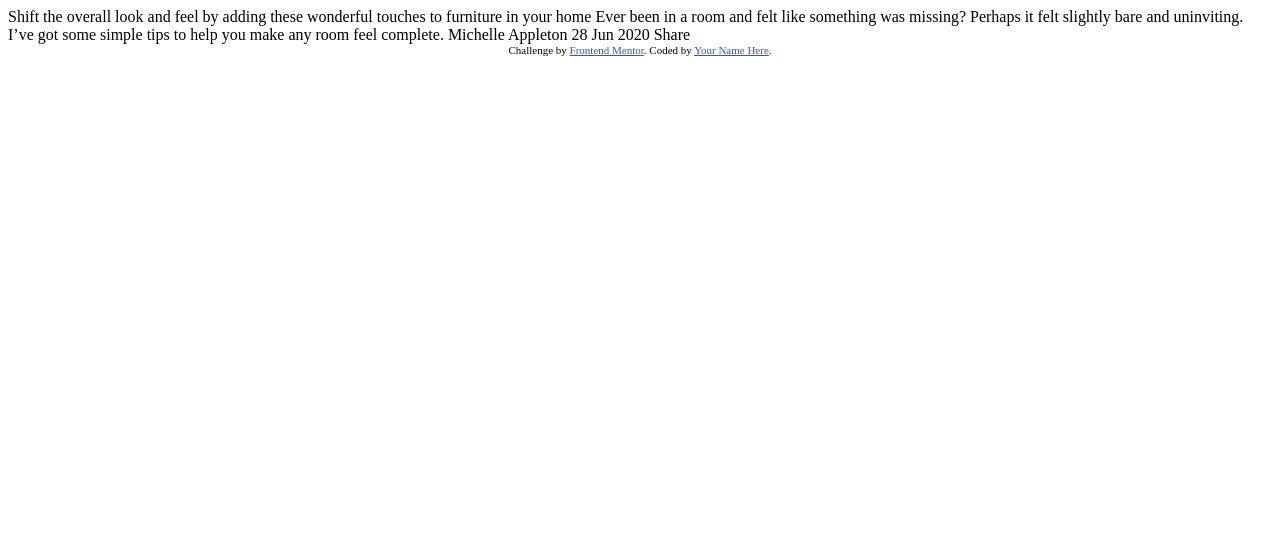
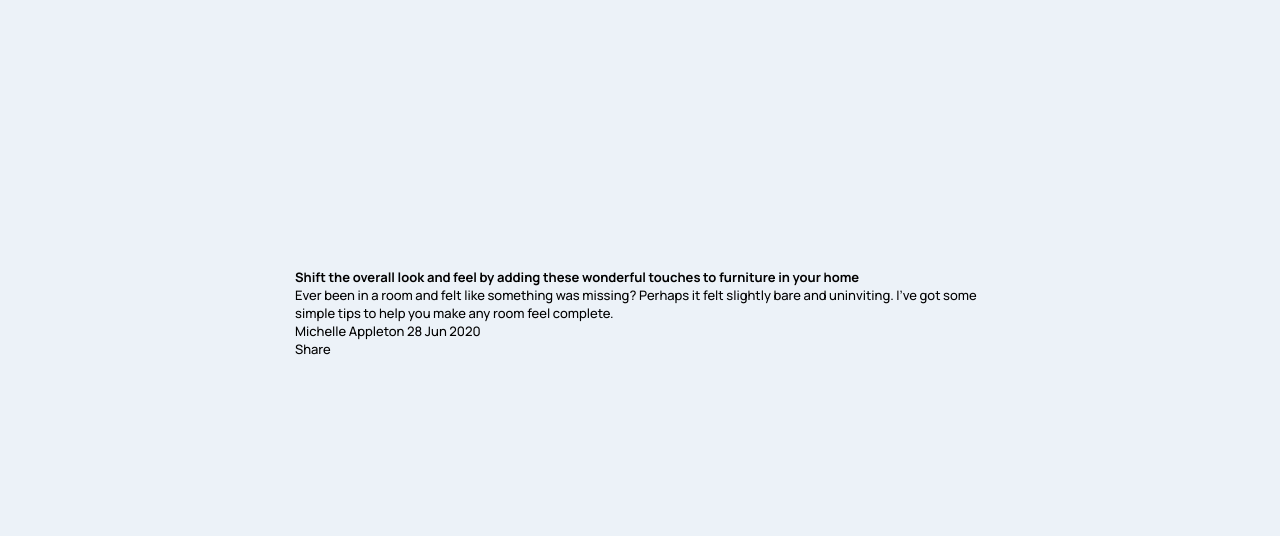
Before and after one commit to purdonkle/article-preview-component-master, a plain HTML site: page index.html in a window 1280 px wide. Drawn offline with Linux system fonts and the light colour scheme.

Commit message:
:art: :hammer: flexbox structure, font, color variables

```diff
--- a/index.html
+++ b/index.html
@@ -1,36 +1,40 @@
 <!DOCTYPE html>
 <html lang="en">
-<head>
-  <meta charset="UTF-8">
-  <meta name="viewport" content="width=device-width, initial-scale=1.0"> <!-- displays site properly based on user's device -->
+  <head>
+    <meta charset="UTF-8" />
+    <meta name="viewport" content="width=device-width, initial-scale=1.0" />
+    <!-- displays site properly based on user's device -->
 
-  <link rel="icon" type="image/png" sizes="32x32" href="./images/favicon-32x32.png">
+    <link
+      rel="icon"
+      type="image/png"
+      sizes="32x32"
+      href="./images/favicon-32x32.png"
+    />
+    <link rel="stylesheet" href="./style.css" />
 
-  <title>Frontend Mentor | Article preview component</title>
-
-  <!-- Feel free to remove these styles or customise in your own stylesheet 👍 -->
-  <style>
-    .attribution { font-size: 11px; text-align: center; }
-    .attribution a { color: hsl(228, 45%, 44%); }
-  </style>
-</head>
-<body>
-
-  Shift the overall look and feel by adding these wonderful
-  touches to furniture in your home
-
-  Ever been in a room and felt like something was missing? Perhaps
-  it felt slightly bare and uninviting. I’ve got some simple tips
-  to help you make any room feel complete.
-
-  Michelle Appleton
-  28 Jun 2020
-
-  Share
-
-  <div class="attribution">
-    Challenge by <a href="https://www.frontendmentor.io?ref=challenge" target="_blank">Frontend Mentor</a>.
-    Coded by <a href="#">Your Name Here</a>.
-  </div>
-</body>
+    <title>Article preview component</title>
+  </head>
+  <body>
+    <div class="container">
+      <div class="article-card">
+        <div class="card-image"></div>
+        <div class="card-text">
+          <h1>
+            Shift the overall look and feel by adding these wonderful touches to
+            furniture in your home
+          </h1>
+          <p>
+            Ever been in a room and felt like something was missing? Perhaps it
+            felt slightly bare and uninviting. I’ve got some simple tips to help
+            you make any room feel complete.
+          </p>
+          <div class="text-author">
+            Michelle Appleton 28 Jun 2020
+            <div class="share-bar">Share</div>
+          </div>
+        </div>
+      </div>
+    </div>
+  </body>
 </html>
--- /dev/null
+++ b/style.css
@@ -0,0 +1,38 @@
+/* Adam Purdon */
+
+/* Manrope 500, 700 */
+@import url("https://fonts.googleapis.com/css2?family=Manrope:wght@500;700&display=swap");
+
+:root {
+  --dark-gray-blue: hsl(217, 19%, 35%);
+  --desat-dark-blue: hsl(214, 17%, 51%);
+  --gray-blue: hsl(212, 23%, 69%);
+  --light-gray-blue: hsl(210, 46%, 95%);
+}
+
+* {
+  margin: 0;
+  padding: 0;
+  box-sizing: border-box;
+  font-family: "Manrope", sans-serif;
+  font-size: 13px;
+}
+
+body {
+  background-color: var(--light-gray-blue);
+}
+
+.container {
+  height: 100vh;
+  min-height: 300px;
+  width: 100vw;
+  min-width: 750px;
+  display: flex;
+  justify-content: center;
+  align-items: center;
+}
+
+.article-card {
+  height: 265px;
+  width: 690px;
+}
```
